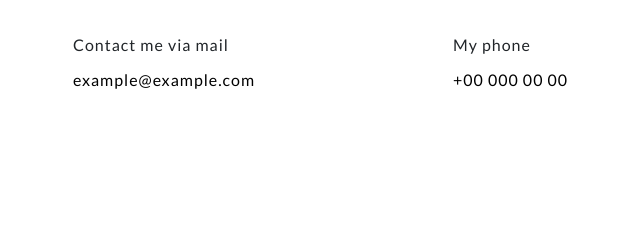
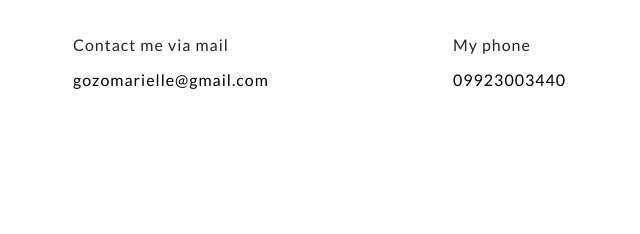
Before and after one commit to ibanezfalcon/Marielle-Portfolio, a plain HTML site: page portfolio.html in a window 1280 px wide. Shown: the part 1262-1496 px from the top of the page, 389-1029 px from the left. Drawn offline with nearby package versions, Linux system fonts and the light colour scheme.

Commit message:
first commit10

```diff
--- a/portfolio.html
+++ b/portfolio.html
@@ -97,13 +97,13 @@
                     <div class="col">
                         <p>
                             Contact me via mail<br>
-                            <a href="mailto:example@example.com">example@example.com</a>
+                            <a href="mailto:example@example.com">gozomarielle@gmail.com</a>
                         </p>
                     </div>
                     <div class="col">
                         <p>
                             My phone <br>
-                            <a href="tel:+32-504-444-123">+00 000 00 00</a>
+                            <a href="tel:+32-504-444-123">09923003440</a>
                         </p>
                     </div>
                 </div>
```
